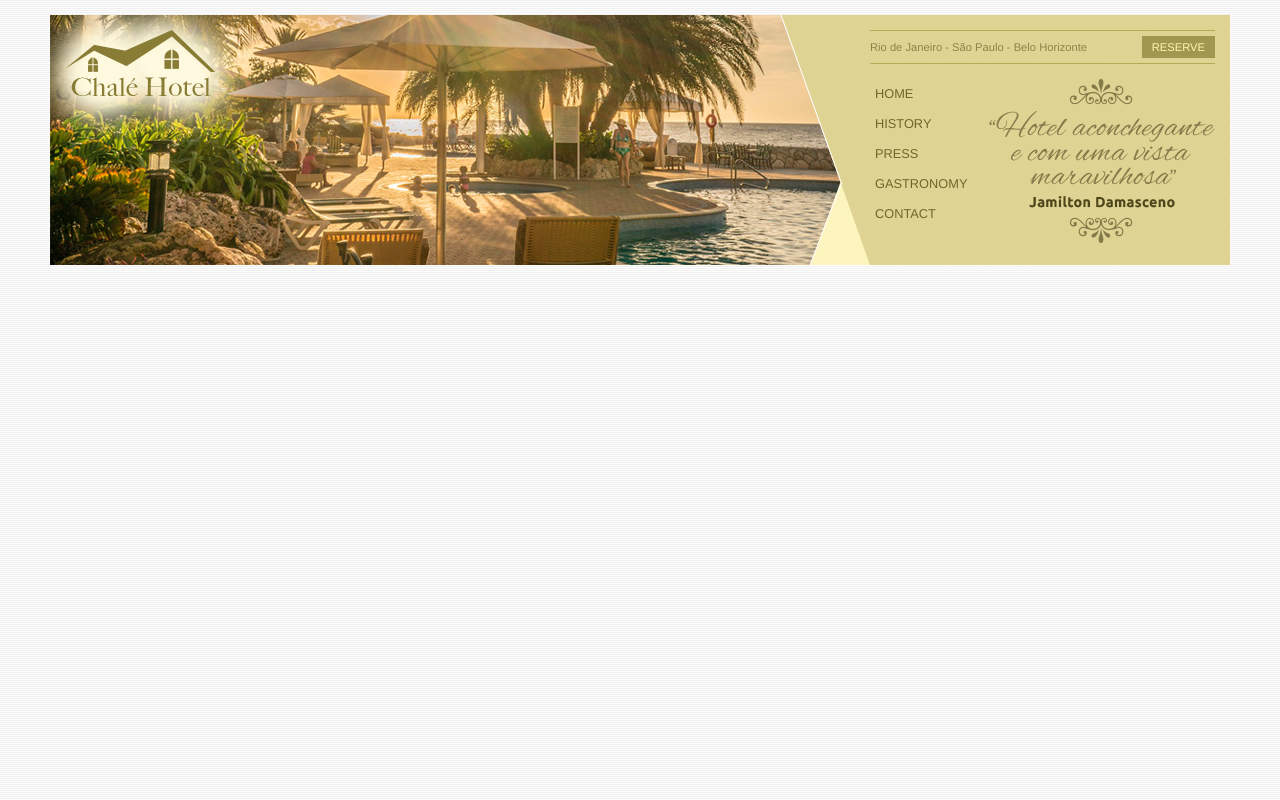
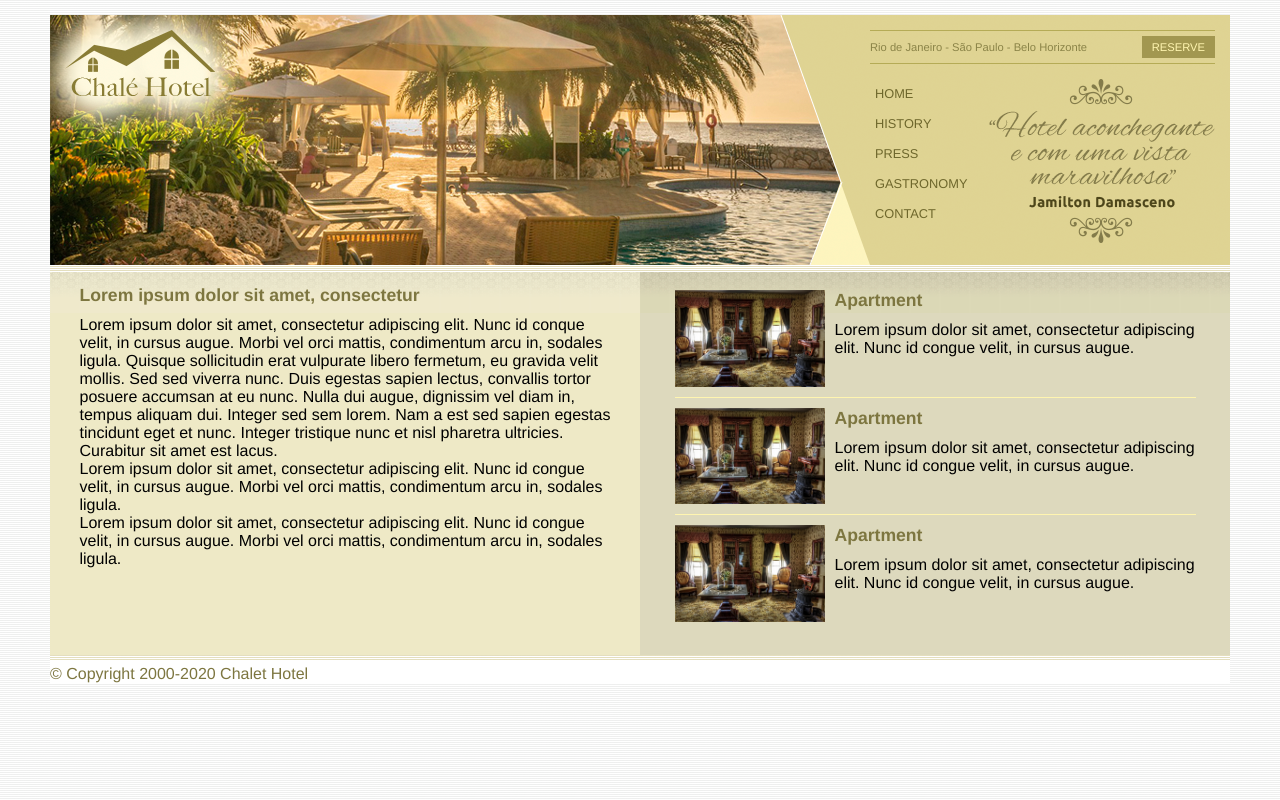
Before and after one commit to benevidesjohns/learning-html-css, a plain HTML site: page chalet-hotel/index.html in a window 1280 px wide. Drawn offline with Linux system fonts and the light colour scheme.

Commit message:
feat: stylize content areas

```diff
--- a/chalet-hotel/css/style.css
+++ b/chalet-hotel/css/style.css
@@ -12,7 +12,7 @@ body {
 }
 
 #container {
-    background: #ede9cc;
+    background: url(/assets/bg-container.png);
     margin: 0 auto;
     min-width: 740px;
     max-width: 1180px;
@@ -100,7 +100,7 @@ ul {
 }
 
 #menu ul li a:hover {
-    background: #fdf6be;
+    background: #e0dcbb;
 }
 
 img.evidence {
@@ -108,3 +108,64 @@ img.evidence {
     height: 164x;
     float: right;
 }
+
+/* Contents area */
+
+#main-area {
+    background: #eee9c6 url(/assets/bg-area-principal.png) top left repeat-x;
+    float: left;
+    width: 50%;
+}
+
+#side-area {
+    float: right;
+    width: 50%;
+    background: #ddd9bd url(/assets/bg-area-lateral.png) top left repeat-x;
+}
+
+.content-area {
+    margin: 0 auto;
+    width: 90%;
+    height: 350px;
+    padding: 20px;
+}
+
+#footer {
+    background: #fff url(/assets/bg-rodape.png) repeat-x top;
+    clear: both;
+    color: #7d7640;
+    padding-top: 10px;
+}
+
+h2 {
+    color: #7d7640;
+    font-size: 1.1em;
+    padding: 0 5px 10px 0;
+}
+
+p {
+    font-size: 1em;
+}
+
+.content img,
+.content-without-border img {
+    margin: 0 10px 10px 0;
+    float: left;
+}
+
+.content-without-border {
+    margin: 5px;
+    float: left;
+}
+
+.content {
+    margin: 5px;
+    float: left;
+    border-bottom: 1px solid #fff5b0;
+}
+
+.content-without-border:hover,
+.content:hover {
+    background: #eee9c6;
+    cursor: pointer;
+}
--- a/chalet-hotel/index.html
+++ b/chalet-hotel/index.html
@@ -38,6 +38,81 @@
                 </div> <!--End menu-->
             </div> <!--End menu-area-->
         </div> <!--End top-->
+
+        <!--Start main-area-->
+        <div id="main-area">
+            <!--Start content-area-->
+            <div class="content-area">
+                <h2>Lorem ipsum dolor sit amet, consectetur</h2>
+
+                <p>
+                    Lorem ipsum dolor sit amet, consectetur
+                    adipiscing elit. Nunc id conque velit, in
+                    cursus augue. Morbi vel orci mattis,
+                    condimentum arcu in, sodales ligula. Quisque
+                    sollicitudin erat vulpurate libero fermetum,
+                    eu gravida velit mollis. Sed sed viverra nunc.
+                    Duis egestas sapien lectus, convallis
+                    tortor posuere accumsan at eu nunc. Nulla dui
+                    augue, dignissim vel diam in, tempus aliquam
+                    dui. Integer sed sem lorem. Nam a est sed
+                    sapien egestas tincidunt eget et nunc. Integer
+                    tristique nunc et nisl pharetra ultricies.
+                    Curabitur sit amet est lacus.
+                </p>
+
+                <p>
+                    Lorem ipsum dolor sit amet, consectetur
+                    adipiscing elit. Nunc id congue velit, in
+                    cursus augue. Morbi vel orci mattis,
+                    condimentum arcu in, sodales ligula.
+                </p>
+
+                <p>
+                    Lorem ipsum dolor sit amet, consectetur
+                    adipiscing elit. Nunc id congue velit, in
+                    cursus augue. Morbi vel orci mattis,
+                    condimentum arcu in, sodales ligula.
+                </p>
+            </div> <!--End content-area-->
+        </div> <!--End main-area-->
+
+        <!--Start side-area-->
+        <div id="side-area">
+            <!--Start content-area-->
+            <div class="content-area">
+                <div class="content">
+                    <img src="/assets/apartamento.jpg" width="150px">
+                    <h2>Apartment</h2>
+                    <p>
+                        Lorem ipsum dolor sit amet, consectetur
+                        adipiscing elit. Nunc id congue velit, in
+                        cursus augue.
+                    </p>
+                </div>
+                <div class="content">
+                    <img src="/assets/apartamento.jpg" width="150px">
+                    <h2>Apartment</h2>
+                    <p>
+                        Lorem ipsum dolor sit amet, consectetur
+                        adipiscing elit. Nunc id congue velit, in
+                        cursus augue.
+                    </p>
+                </div>
+                <div class="content-without-border">
+                    <img src="/assets/apartamento.jpg" width="150px">
+                    <h2>Apartment</h2>
+                    <a>
+                        Lorem ipsum dolor sit amet, consectetur
+                        adipiscing elit. Nunc id congue velit, in
+                        cursus augue.
+                    </a>
+                </div>
+            </div> <!--End content-area-->
+        </div> <!--End side-area-->
+        <div id="footer">
+            &copy; Copyright 2000-2020 Chalet Hotel
+        </div>
     </div> <!--End container-->
 </body>
 
```
